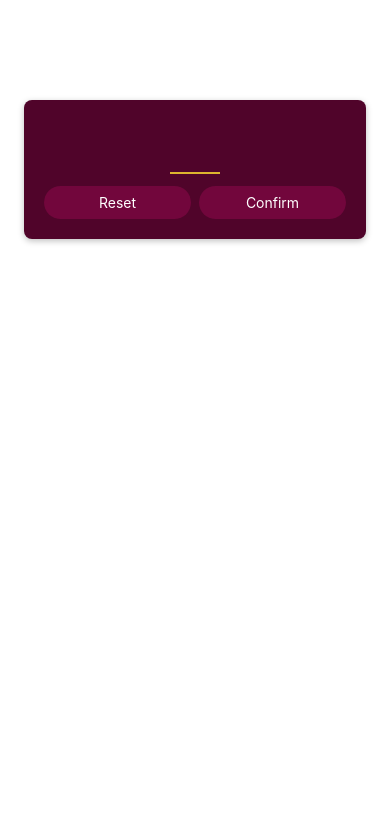
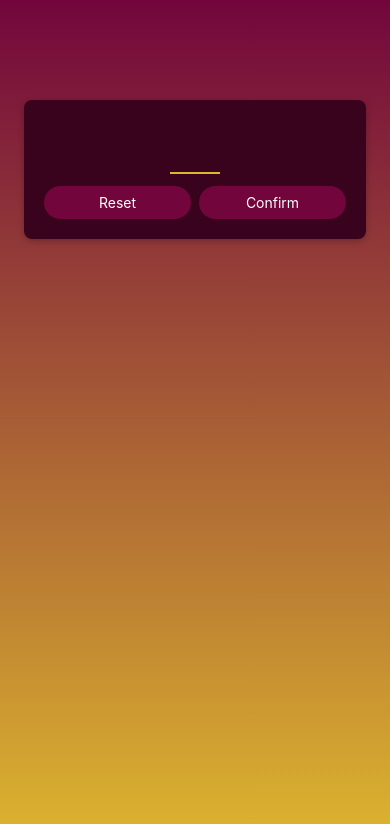
Before and after one commit to abhigyanhedau2/udemy-react-native, a React Native app in the folder section3-mini-game-app/: screen / in a window 390 px wide. Shown: the top 824 px of the page. Built offline with nearby package versions, Linux system fonts and the light colour scheme.

Commit message:
Adding Linear Gradient to the background using expo-linear-gradient

```diff
--- a/section3-mini-game-app/App.js
+++ b/section3-mini-game-app/App.js
@@ -1,12 +1,19 @@
 import { StyleSheet } from 'react-native';
 import StartGame from './screens/StartGame';
+import { LinearGradient } from 'expo-linear-gradient';
 
 export default function App() {
-    return (
+    return <LinearGradient
+        colors={["#72063c", "#ddb52f"]}
+        style={styles.appContainer}
+    >
         <StartGame />
-    );
+    </LinearGradient>
 }
 
 const styles = StyleSheet.create({
-
+    appContainer: {
+        flex: 1,
+        backgroundColor: "#ddb52f"
+    }
 });
--- a/section3-mini-game-app/package.json
+++ b/section3-mini-game-app/package.json
@@ -12,7 +12,8 @@
     "expo": "~49.0.15",
     "expo-status-bar": "~1.6.0",
     "react": "18.2.0",
-    "react-native": "0.72.6"
+    "react-native": "0.72.6",
+    "expo-linear-gradient": "~12.3.0"
   },
   "devDependencies": {
     "@babel/core": "^7.20.0"
--- a/section3-mini-game-app/screens/StartGame.js
+++ b/section3-mini-game-app/screens/StartGame.js
@@ -29,7 +29,7 @@ const styles = StyleSheet.create({
         marginTop: 100,
         marginHorizontal: 24,
         padding: 16,
-        backgroundColor: "#50042a",
+        backgroundColor: "#39031e",
         borderRadius: 8,
         elevation: 4, // elevation is android-only property
         // shadow properties are iOS-only properties
```
Also changed, not shown: 1 other file (tests, documents, lock files or other folders).
